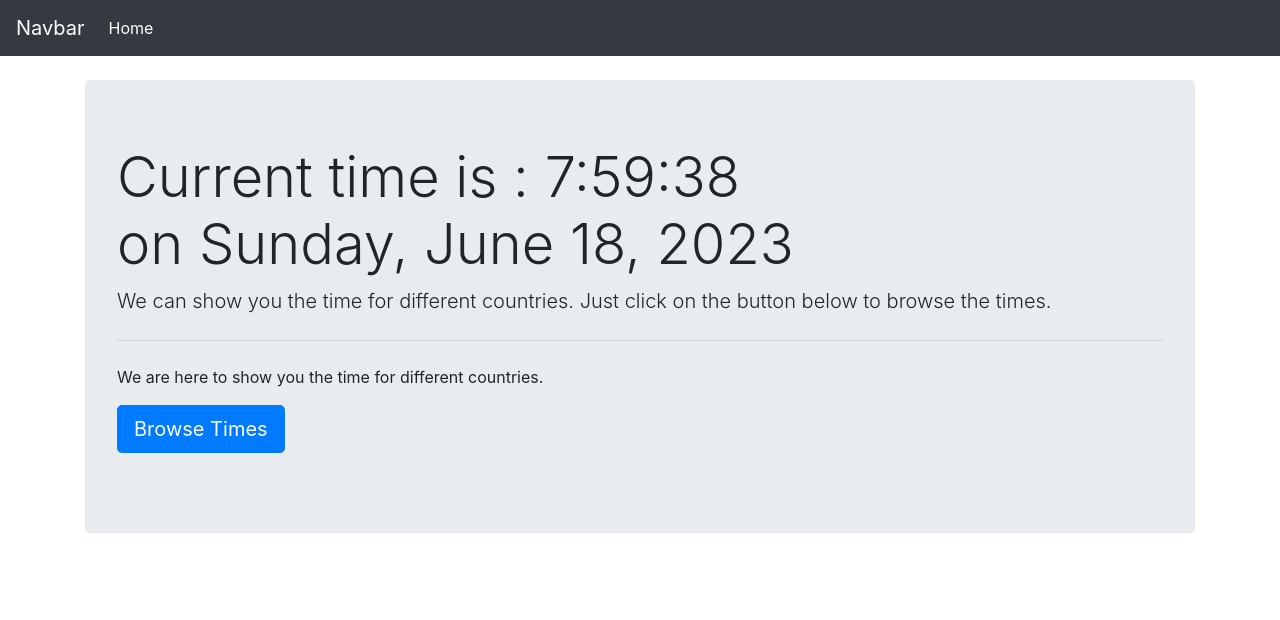
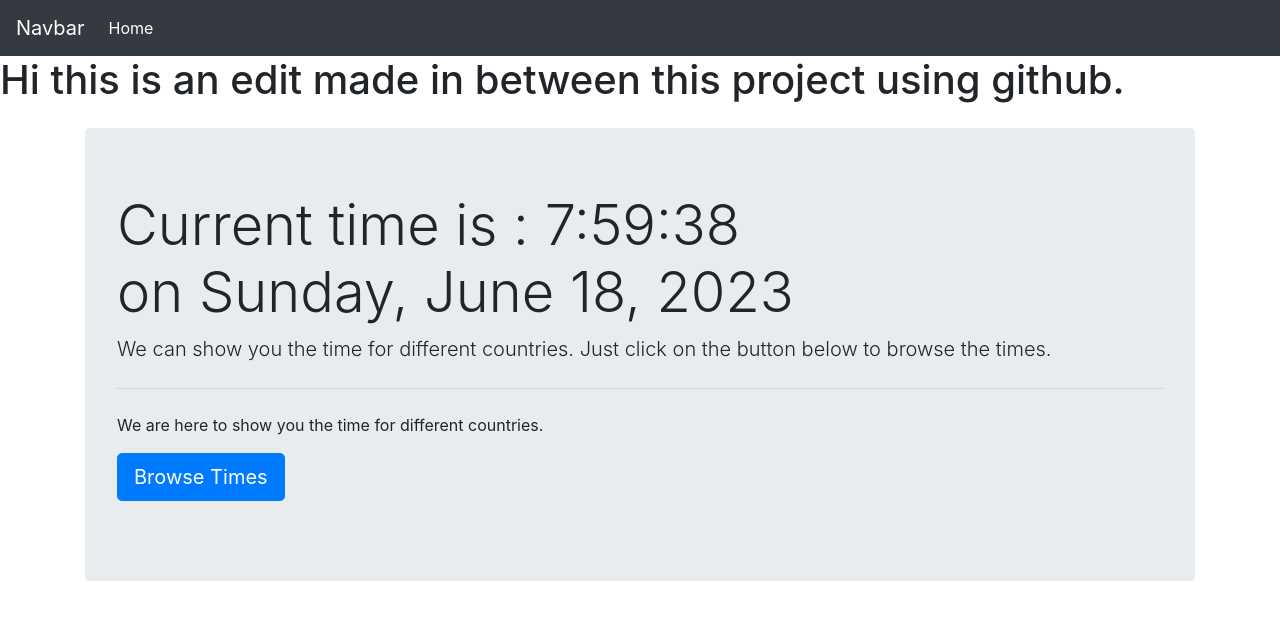
Before and after one commit to abhay-raihal/JavaScript-Clock, a plain HTML site: page index.html in a window 1280 px wide. Drawn offline with nearby package versions, Linux system fonts and the light colour scheme.

Commit message:
updated the index.html file to check the git works

```diff
--- a/index.html
+++ b/index.html
@@ -11,7 +11,7 @@
         integrity="sha384-ggOyR0iXCbMQv3Xipma34MD+dH/1fQ784/j6cY/iJTQUOhcWr7x9JvoRxT2MZw1T" crossorigin="anonymous">
 
     <title>Clock!</title>
-    <script>
+<script>
         let a;
         let date;
         let time;
@@ -41,7 +41,7 @@
             </ul>
         </div>
     </nav>
-
+    <h1>Hi this is an edit made in between this project using github.</h1>
     <div class="container my-4">
         <div class="jumbotron">
             <h1 class="display-4">Current time is : <span id="time"></span></h1>
```
